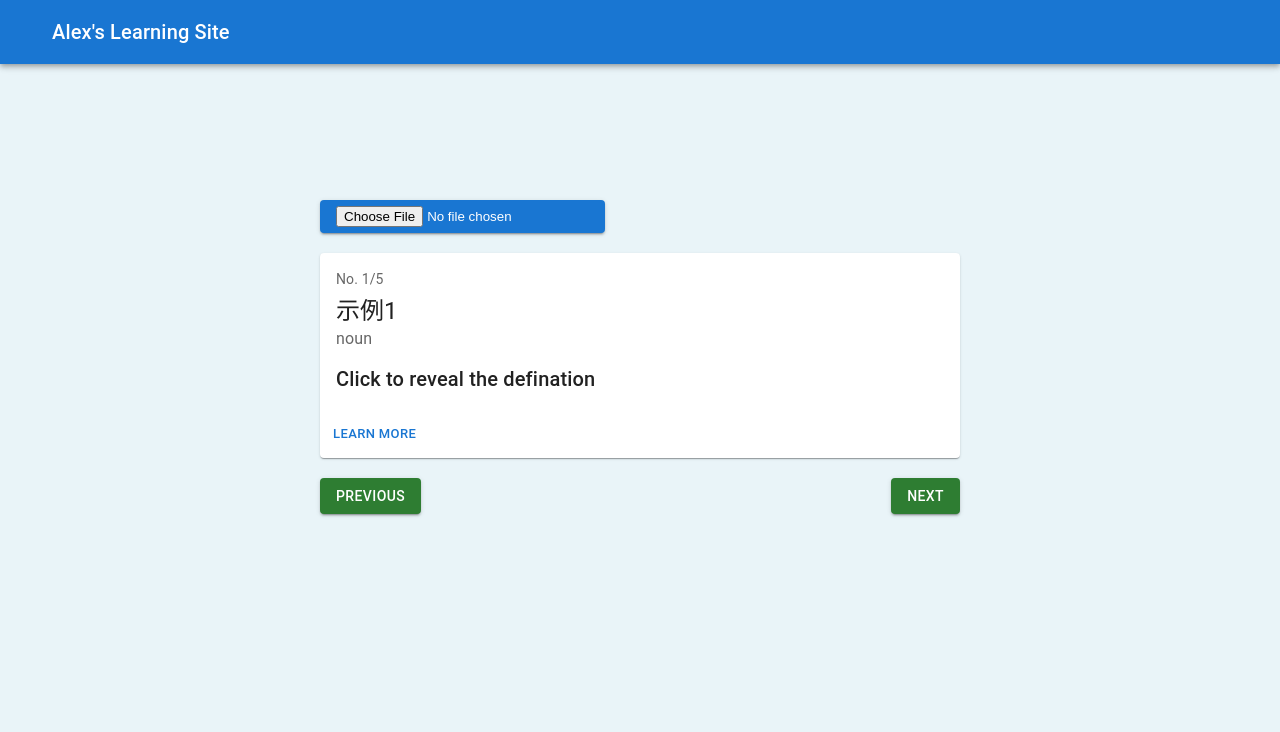
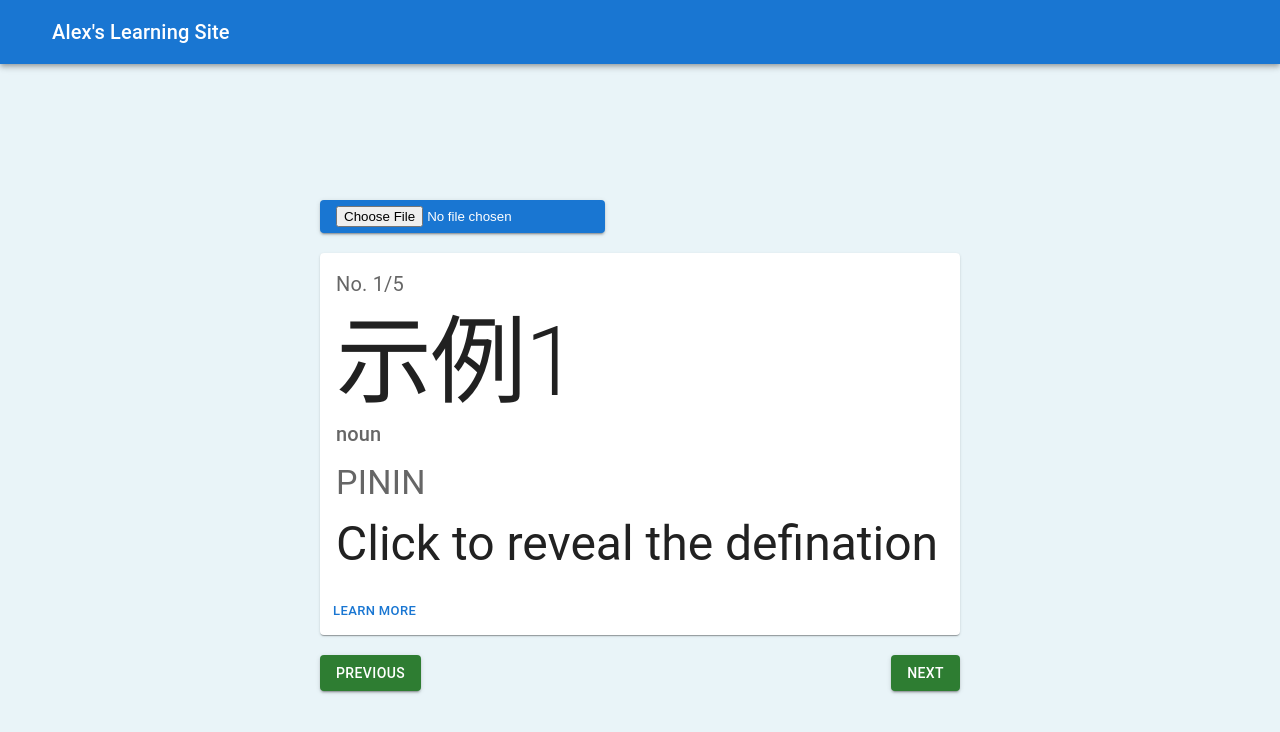
Before and after one commit to HaochenQ/React-Chinese-learning-App, a React (Create React App) app: page / in a window 1280 px wide. Shown: the top 732 px of the page. Built offline with nearby package versions, Linux system fonts and the light colour scheme.

Commit message:
change the font

```diff
--- a/src/components/Card.jsx
+++ b/src/components/Card.jsx
@@ -11,28 +11,43 @@ export default function BasicCard({
   id = 1,
   word = "示例词语",
   grammar = "noun",
+  pinyin = "shì lì",
   defination = "This is the example defination",
   placeholder,
+  placeholderPinyin = "PININ",
 }) {
   const [meaning, setMeaning] = React.useState(placeholder);
+  const [pinyindisplay, setPinyindisplay] = React.useState(placeholderPinyin);
+
   React.useEffect(() => {
     setMeaning(placeholder);
+    setPinyindisplay(placeholderPinyin);
   }, [id]);
 
   return (
     <Card sx={{ minWidth: 275 }}>
       <CardContent>
-        <Typography sx={{ fontSize: 14 }} color="text.secondary" gutterBottom>
+        <Typography sx={{ fontSize: 20 }} color="text.secondary" gutterBottom>
           No. {id}/{len}
         </Typography>
-        <Typography variant="h5" component="div">
+        <Typography variant="h1" component="div">
           {word}
         </Typography>
-        <Typography sx={{ mb: 1.5 }} color="text.secondary">
+        <Typography sx={{ mb: 1.5 }} color="text.secondary" variant="h6">
           {grammar}
         </Typography>
         <Typography
-          variant="h6"
+          sx={{ mb: 1.5 }}
+          variant="h4"
+          color="text.secondary"
+          onClick={() => {
+            setPinyindisplay(pinyin);
+          }}
+        >
+          {pinyindisplay}
+        </Typography>
+        <Typography
+          variant="h3"
           onClick={() => {
             setMeaning(defination);
           }}
```
